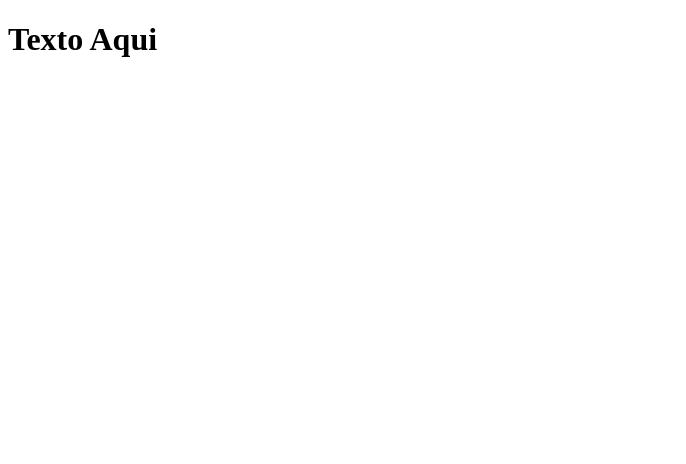
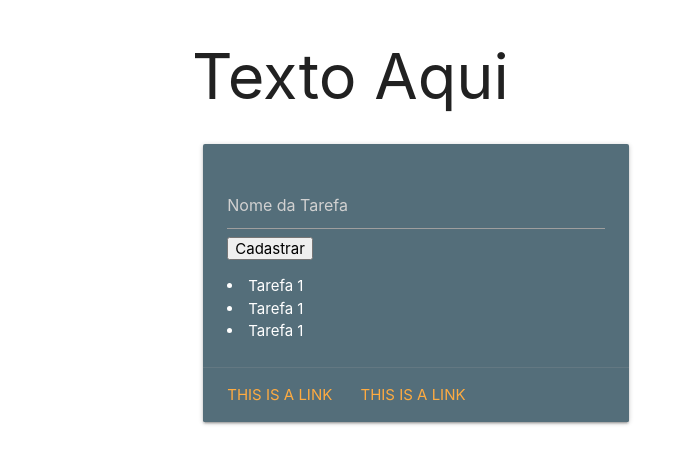
Before and after one commit to Abel-D-Silva/Gerenciador-de-tarefas-, a PHP site: page / in a window 1280 px wide. Shown: the top 464 px of the page, without its empty margins (0-686 px from the left). Run offline with PHP 8.4, Linux system fonts and the light colour scheme.

Commit message:
Update index.php

```diff
--- a/tarefas-tarefosas/index.php
+++ b/tarefas-tarefosas/index.php
@@ -2,11 +2,65 @@
 <html lang="pt-br">
 <head>
     <meta charset="UTF-8">
+    <!--Import Google Icon Font-->
+    <link href="https://fonts.googleapis.com/icon?family=Material+Icons" rel="stylesheet">
+      <!--Import materialize.css-->
+      <link type="text/css" rel="stylesheet" href="css/materialize.min.css"  media="screen,projection"/>
+      <!--Let browser know website is optimized for mobile-->
+      <meta name="viewport" content="width=device-width, initial-scale=1.0"/>
     <meta http-equiv="X-UA-Compatible" content="IE=edge">
     <meta name="viewport" content="width=device-width, initial-scale=1.0">
     <title>Gerenciador de Tarefas</title>
 </head>
 <body>
-    <h1>Texto Aqui</h1>
+
+<div class="container">
+
+<h1>Texto Aqui</h1>
+
+
+<div class="row">
+ <div class="col s12 m6">
+   <div class="card blue-grey darken-1">
+     <div class="card-content white-text">
+       <div class = "form" >
+            <form action = " " method = "get">
+                 <label for = "task_name"> </label>
+            </form>
+            <ul>
+                 <input type = "text" name = "task_name" placeholder = "Nome da Tarefa">
+                 <button type = "submit"> Cadastrar </button>
+       </div>
+       <div class = "separator">
+       </div>
+       <div class = "list-tasks">
+       </div >
+                 <li> Tarefa 1 </li>
+                 <li> Tarefa 1 </11>
+                 <li> Tarefa 1 </li>
+            </ul>
+     </div>
+     <div class="card-action">
+       <a href="#">This is a link</a>
+       <a href="#">This is a link</a>
+     </div>
+   </div>
+ </div>
+</div>
+
+
+
+
+
+
+
+
+
+
+
+</div>
+
+<!--JavaScript at end of body for optimized loading-->
+<script type="text/javascript" src="js/materialize.min.js"></script>
 </body>
 </html>
```
